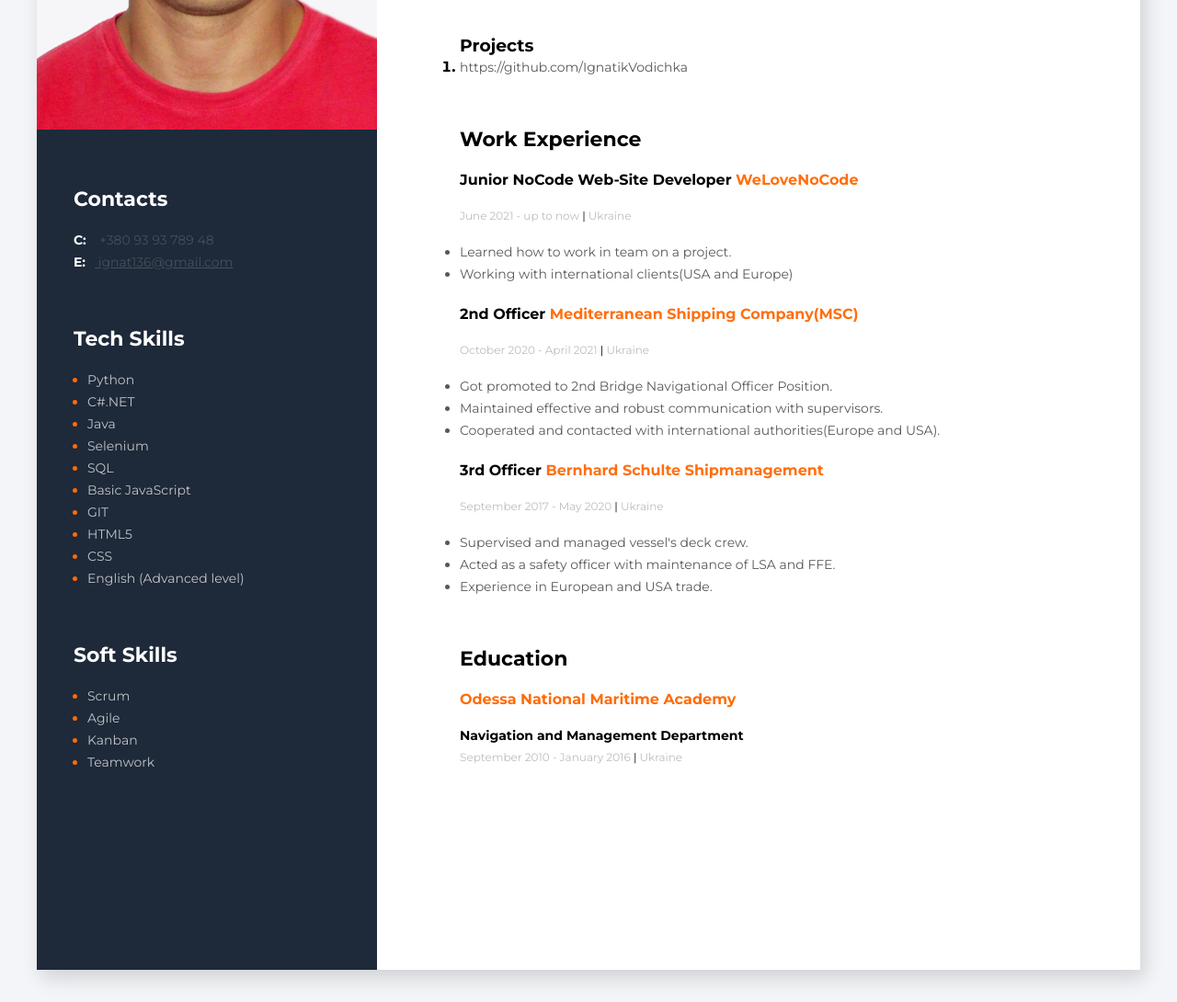
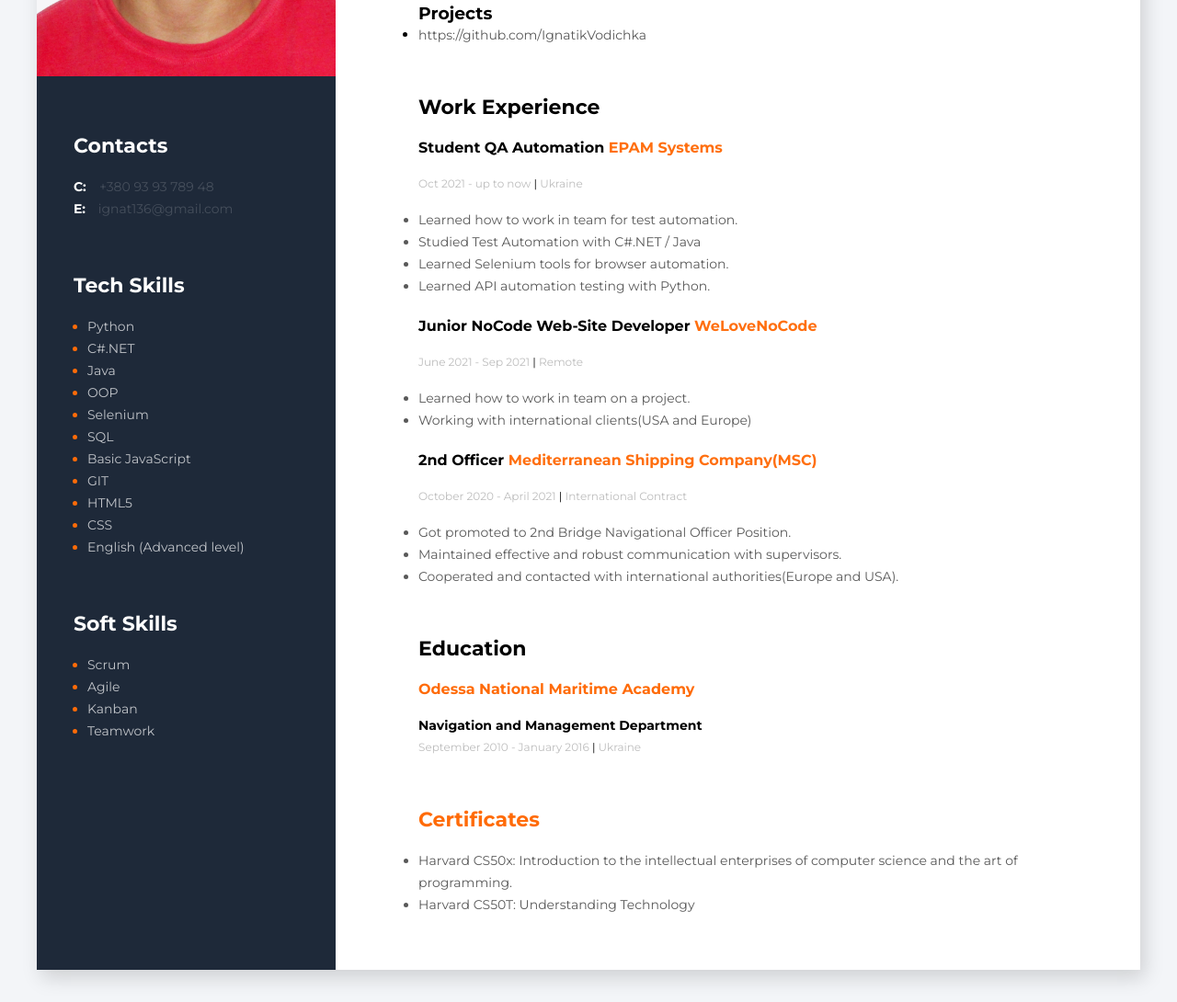
Before and after one commit to IgnatikVodichka/my-resume, a plain HTML site: page index.html in a window 1280 px wide. Shown: the part 410-1500 px from the top of the page at 92% size. Drawn offline with Linux system fonts and the light colour scheme.

Commit message:
updated resume

```diff
--- a/css/style.css
+++ b/css/style.css
@@ -28,13 +28,13 @@ body {
   padding-bottom: 40px;
 }
 .myphoto {
-  width: 370px;
+  width: 325px;
 }
 
 .about-me-container {
   padding-right: 90px;
   padding-left: 90px;
-  padding-top: 110px;
+  padding-top: 90px;
 }
 .contacts-container {
   margin-left: 40px;
@@ -60,6 +60,7 @@ body {
   font-weight: 400;
   line-height: 24px;
   color: #464f5c;
+  text-decoration: none;
 }
 
 .ce {
@@ -133,7 +134,7 @@ body {
 }
 
 .main-info-container {
-  margin-bottom: 65px;
+  margin-bottom: 50px;
 }
 .wexped {
   font-size: 22px;
@@ -144,10 +145,11 @@ body {
 }
 .projects-text {
   font-size: 14px;
-  font-weight: 400;
+  font-weight: 500;
   line-height: 24px;
   text-decoration: none;
   color: #595959;
+  margin-top: 10px;
 }
 
 .jobs-title1 {
@@ -177,7 +179,7 @@ body {
   line-height: 24px;
 }
 .education-container {
-  margin-bottom: 110px;
+  margin-bottom: 50px;
 }
 .university {
   color: #ff6b08;
--- a/index.html
+++ b/index.html
@@ -39,6 +39,7 @@
             <li><span class="skills-text">Python</span></li>
             <li><span class="skills-text">C#.NET</span></li>
             <li><span class="skills-text">Java</span></li>
+            <li><span class="skills-text">OOP</span></li>
             <li><span class="skills-text">Selenium</span></li>
             <li><span class="skills-text">SQL</span></li>
             <li><span class="skills-text">Basic JavaScript</span></li>
@@ -88,52 +89,15 @@
         <!--projects links container-->
         <div class="projects-container">
           <h3 class="projects">Projects</h3>
-
-          <ol>
-            <b
-              ><li>
+          <ul>
+            <b><li>
                 <a
                   class="projects-text"
                   href="https://github.com/IgnatikVodichka"
-                  >https://github.com/IgnatikVodichka</a
-                >
-                <!--<span class="projects-text"
-                  >.....................................</span
-                >
-                <span
-                  ><b>[</b> <span class="projects-text">HTML5, CSS3</span>
-                  <b>]</b></span
-                >
+                  >https://github.com/IgnatikVodichka</a>
               </li>
             </b>
-
-            <b
-              ><li>
-                <a class="projects-text" href="http://cryptohub.goit.education"
-                  >http://cryptohub.goit.education</a
-                >
-                <span class="projects-text">...................</span>
-                <span
-                  ><b>[</b> <span class="projects-text">JavaScript</span>
-                  <b>]</b></span
-                >
-              </li>
-            </b>
-
-            <b
-              ><li>
-                <a class="projects-text" href="https://kidslike.goit.education/"
-                  >https://kidslike.goit.education/</a
-                >
-                <span class="projects-text">......................</span>
-                <span
-                  ><b>[</b>
-                  <span class="projects-text">React.js, Node.js</span>
-                  <b>]</b></span
-                >-->
-              </li>
-            </b>
-          </ol>
+          </ul>
         </div>
         <!-- Work experience container -->
         <div>
@@ -141,24 +105,34 @@
           <!-- Job 1-->
           <div>
             <h4 class="jobs-title1">
+              Student QA Automation
+              <span class="jobs-title2">EPAM Systems</span>
+            </h4>
+            <span class="duration">Oct 2021 - up to now <span class="devider">|</span> Ukraine
+            </span>
+            <ul class="job-duties">
+              <li>Learned how to work in team for test automation.</li>
+              <li>Studied Test Automation with C#.NET / Java</li>
+              <li>Learned Selenium tools for browser automation.</li>
+              <li>Learned API automation testing with Python.</li>
+            </ul>
+          </div>
+
+          <!-- Job 2-->
+          <div>
+            <h4 class="jobs-title1">
               Junior NoCode Web-Site Developer
               <span class="jobs-title2">WeLoveNoCode</span>
             </h4>
             <span class="duration"
-              >June 2021 - up to now <span class="devider">|</span> Ukraine
+              >June 2021 - Sep 2021 <span class="devider">|</span> Remote
             </span>
             <ul class="job-duties">
               <li>Learned how to work in team on a project.</li>
               <li>Working with international clients(USA and Europe)</li>
-              <!--<li>Risus commodo viverra maecenas.</li>
-              <li>
-                Lorem ipsum dolor sit amet, consectetur adipiscing elit, sed do
-                eiusmod.
-              </li>-->
             </ul>
           </div>
-
-          <!-- Job 2-->
+          <!-- Job 3-->
           <div>
             <h4 class="jobs-title1">
               2nd Officer
@@ -167,7 +141,7 @@
               >
             </h4>
             <span class="duration"
-              >October 2020 - April 2021 <span class="devider">|</span> Ukraine
+              >October 2020 - April 2021 <span class="devider">|</span> International Contract
             </span>
             <ul class="job-duties">
               <li>Got promoted to 2nd Bridge Navigational Officer Position.</li>
@@ -178,24 +152,6 @@
                 Cooperated and contacted with international authorities(Europe
                 and USA).
               </li>
-            </ul>
-          </div>
-          <!-- Job 3-->
-          <div>
-            <h4 class="jobs-title1">
-              3rd Officer
-              <span class="jobs-title2">Bernhard Schulte Shipmanagement</span>
-            </h4>
-            <span class="duration"
-              >September 2017 - May 2020
-              <span class="devider">|</span> Ukraine</span
-            >
-            <ul class="job-duties">
-              <li>Supervised and managed vessel's deck crew.</li>
-              <li>
-                Acted as a safety officer with maintenance of LSA and FFE.
-              </li>
-              <li>Experience in European and USA trade.</li>
             </ul>
           </div>
         </div>
@@ -209,6 +165,18 @@
             <span class="devider">|</span> Ukraine</span
           >
         </div>
+        <!-- Certification -->
+        <div class="certification-container">
+          <h4 class="wexped" style="color: #ff6b08;">Certificates</h4>
+          <ul class="job-duties">
+              <li>
+                Harvard CS50x: Introduction to the intellectual enterprises of computer science and the art of programming.
+              </li>
+              <li>
+                Harvard CS50T: Understanding Technology
+              </li>
+          </ul>
+        </div>
       </div>
     </div>
   </body>
```
